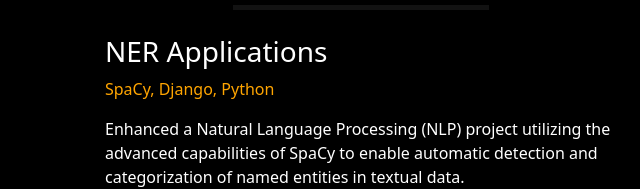
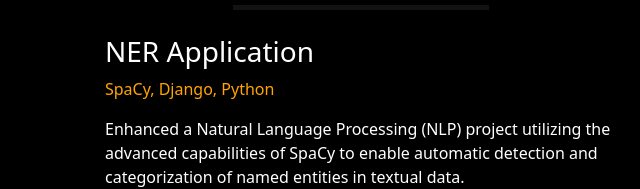
Before and after one commit to rahimmk2/Portfolio, a plain HTML site: page projectsPage/project.html in a window 1280 px wide. Shown: the part 197-386 px from the top of the page, 279-919 px from the left. Drawn offline with nearby package versions, Linux system fonts and the light colour scheme.

Commit message:
Update project.html

```diff
--- a/projectsPage/project.html
+++ b/projectsPage/project.html
@@ -55,7 +55,7 @@
     <hr style="height: 5px" />
 
     <div class="project1">
-      <h3>NER Applications</h3>
+      <h3>NER Application</h3>
       <p class="tags">SpaCy, Django, Python</p>
       <p class="description">
       Enhanced a Natural Language Processing (NLP) project utilizing the advanced capabilities of SpaCy to enable automatic detection and categorization of named entities in textual data.
```
